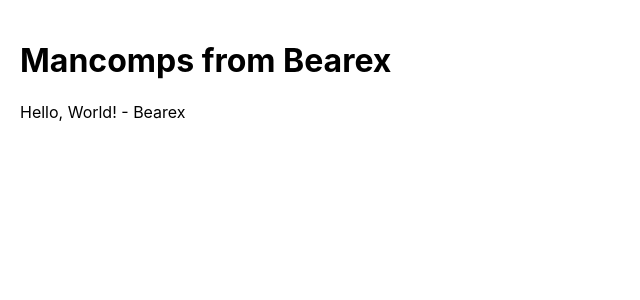
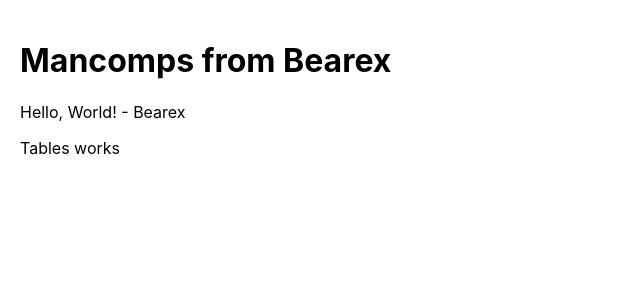
Before and after one commit to bearex-thudak/bearex-mancomps, a React (Create React App) app: page /tables in a window 1280 px wide. Shown: the top 300 px of the page, without its empty margins (0-640 px from the left). Built offline with nearby package versions, Linux system fonts and the light colour scheme.

Commit message:
2nd commit

```diff
--- a/src/App.js
+++ b/src/App.js
@@ -4,6 +4,7 @@ import { BrowserRouter, Route, Routes, Link } from "react-router-dom";
 import Reports from "./components/Reports/Reports";
 import Dashboard from "./components/Dashboard/Dashboard";
 import Charts from "./components/Charts/Charts";
+import Tables from "./components/Tables/Tables";
 
 function App() {
   return (
@@ -13,6 +14,7 @@ function App() {
       <BrowserRouter>
         <Routes>
           <Route path="/help" element={<Help />}></Route>
+          <Route path="/tables" element={<Tables />}></Route>
           <Route path="/charts" element={<Charts />}></Route>
           <Route path="/dashboard" element={<Dashboard />}></Route>
           <Route path="/reports" element={<Reports />}></Route>
--- /dev/null
+++ b/src/components/Tables/Tables.js
@@ -0,0 +1,7 @@
+import "./Tables.css";
+
+const Tables = () => {
+  return <div className="Tables">Tables works</div>;
+};
+
+export default Tables;
```
Also changed, not shown: src/components/Tables/Tables.css (added).
